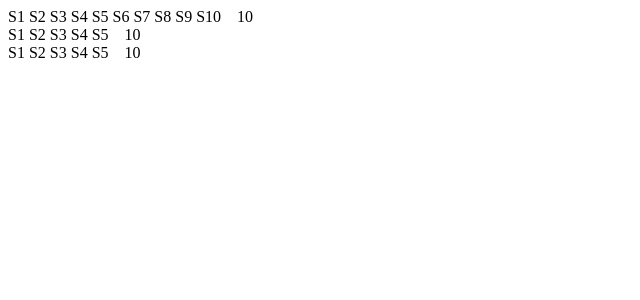
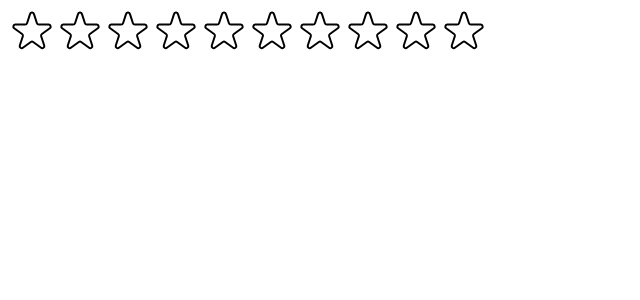
Before and after one commit to ommlet58/react, a React (Create React App) app in the folder usePopcorn/: page / in a window 1280 px wide. Shown: the top 300 px of the page, without its empty margins (0-640 px from the left). Built offline with nearby package versions, Linux system fonts and the light colour scheme.

Commit message:
creating the stars

```diff
--- a/usePopcorn/src/StarRating.js
+++ b/usePopcorn/src/StarRating.js
@@ -1,3 +1,5 @@
+import { useState } from "react"
+
 const containerStyle={
     display: "flex",
     alignItems:"center",
@@ -6,7 +8,6 @@ const containerStyle={
 
 const starContainerStyle={
 display:"flex",
-gap:"4px"
 }
 
 const textStyle={
@@ -14,16 +15,91 @@ const textStyle={
     margin:"0",
 }
 export default function StarRating({maxRating = 5}){
-
+const [rating, setRating]= useState(0);
 return(
 <div style={containerStyle}>
 <div  style={starContainerStyle} >{Array.from({ length : maxRating }, (_, i)=> (
-    <span>S{i + 1}</span>
+    <Star key={i} onRate={()=>setRating(i+1)} full={rating >= i+1} ></Star>
 
 ))}</div>
-<p style={textStyle}>10</p>
+<p style={textStyle}>{rating || ""}</p>
 
 </div>
 
 )
 }
+
+const starStyle={
+width:'48px',
+height:"48px",
+display:"block",
+cursor:"pointer"
+}
+function Star({onRate,full}){
+    return (
+
+    <span role="button" onClick={onRate} style={starStyle}>
+
+{full? <svg
+  xmlns="http://www.w3.org/2000/svg"
+  viewBox="0 0 20 20"
+  fill="#000"
+  stroke="#000"
+>
+  <path
+    d="M9.049 2.927c.3-.921 1.603-.921 1.902 0l1.07 3.292a1 1 0 00.95.69h3.462c.969 0 1.371 1.24.588 1.81l-2.8 2.034a1 1 0 00-.364 1.118l1.07 3.292c.3.921-.755 1.688-1.54 1.118l-2.8-2.034a1 1 0 00-1.175 0l-2.8 2.034c-.784.57-1.838-.197-1.539-1.118l1.07-3.292a1 1 0 00-.364-1.118L2.98 8.72c-.783-.57-.38-1.81.588-1.81h3.461a1 1 0 00.951-.69l1.07-3.292z"
+  />
+</svg>:
+<svg
+  xmlns="http://www.w3.org/2000/svg"
+  fill="none"
+  viewBox="0 0 24 24"
+  stroke="#000"
+>
+  <path
+    strokeLinecap="round"
+    strokeLinejoin="round"
+    strokeWidth="{2}"
+    d="M11.049 2.927c.3-.921 1.603-.921 1.902 0l1.519 4.674a1 1 0 00.95.69h4.915c.969 0 1.371 1.24.588 1.81l-3.976 2.888a1 1 0 00-.363 1.118l1.518 4.674c.3.922-.755 1.688-1.538 1.118l-3.976-2.888a1 1 0 00-1.176 0l-3.976 2.888c-.783.57-1.838-.197-1.538-1.118l1.518-4.674a1 1 0 00-.363-1.118l-3.976-2.888c-.784-.57-.38-1.81.588-1.81h4.914a1 1 0 00.951-.69l1.519-4.674z"
+  />
+</svg>
+
+}
+
+    </span>
+
+    )
+}
+
+ /*
+FULL STAR
+
+<svg
+  xmlns="http://www.w3.org/2000/svg"
+  viewBox="0 0 20 20"
+  fill="#000"
+  stroke="#000"
+>
+  <path
+    d="M9.049 2.927c.3-.921 1.603-.921 1.902 0l1.07 3.292a1 1 0 00.95.69h3.462c.969 0 1.371 1.24.588 1.81l-2.8 2.034a1 1 0 00-.364 1.118l1.07 3.292c.3.921-.755 1.688-1.54 1.118l-2.8-2.034a1 1 0 00-1.175 0l-2.8 2.034c-.784.57-1.838-.197-1.539-1.118l1.07-3.292a1 1 0 00-.364-1.118L2.98 8.72c-.783-.57-.38-1.81.588-1.81h3.461a1 1 0 00.951-.69l1.07-3.292z"
+  />
+</svg>
+
+
+EMPTY STAR
+
+<svg
+  xmlns="http://www.w3.org/2000/svg"
+  fill="none"
+  viewBox="0 0 24 24"
+  stroke="#000"
+>
+  <path
+    strokeLinecap="round"
+    strokeLinejoin="round"
+    strokeWidth="{2}"
+    d="M11.049 2.927c.3-.921 1.603-.921 1.902 0l1.519 4.674a1 1 0 00.95.69h4.915c.969 0 1.371 1.24.588 1.81l-3.976 2.888a1 1 0 00-.363 1.118l1.518 4.674c.3.922-.755 1.688-1.538 1.118l-3.976-2.888a1 1 0 00-1.176 0l-3.976 2.888c-.783.57-1.838-.197-1.538-1.118l1.518-4.674a1 1 0 00-.363-1.118l-3.976-2.888c-.784-.57-.38-1.81.588-1.81h4.914a1 1 0 00.951-.69l1.519-4.674z"
+  />
+</svg>
+
+*/
--- a/usePopcorn/src/index.js
+++ b/usePopcorn/src/index.js
@@ -14,7 +14,6 @@ root.render(
   <React.StrictMode>
    { /*<App />*/}
    <StarRating maxRating={10}/>
-   <StarRating maxRating={5}/>
-   <StarRating />
+
   </React.StrictMode>
 );
```
